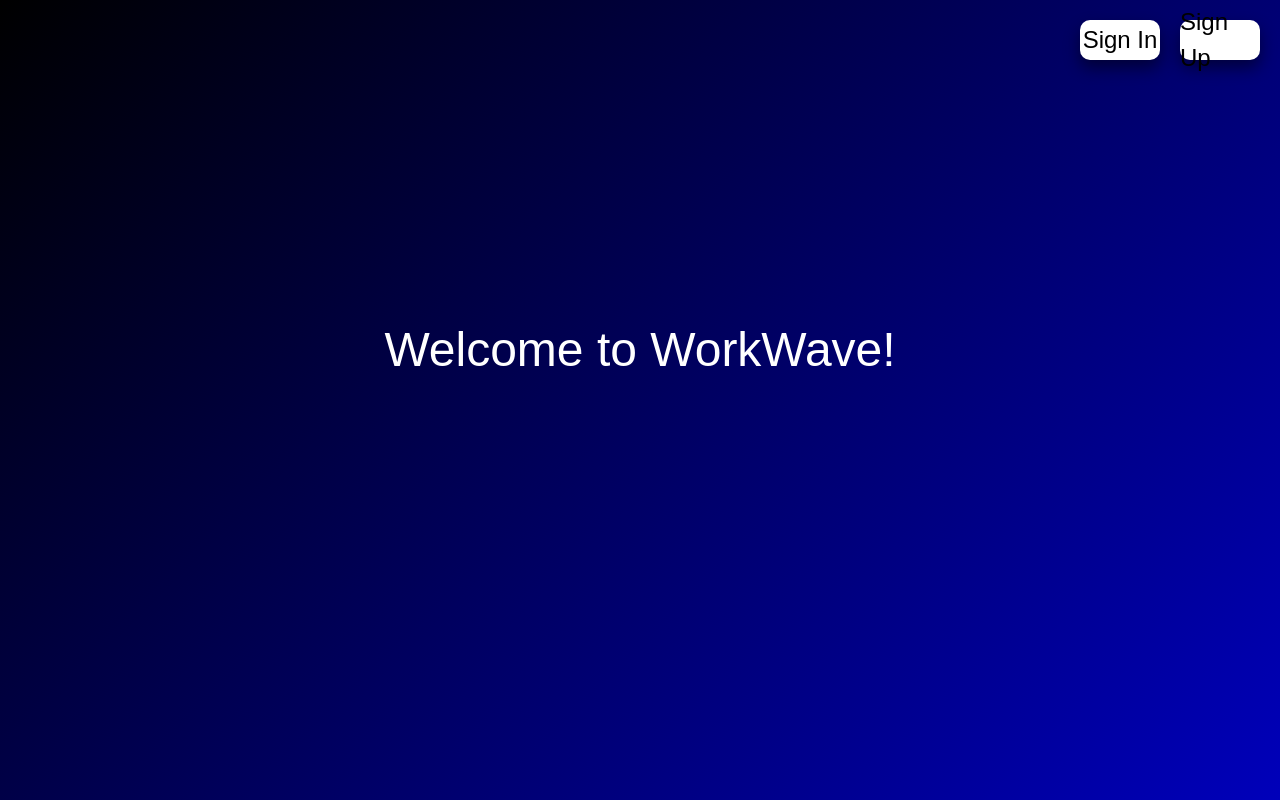
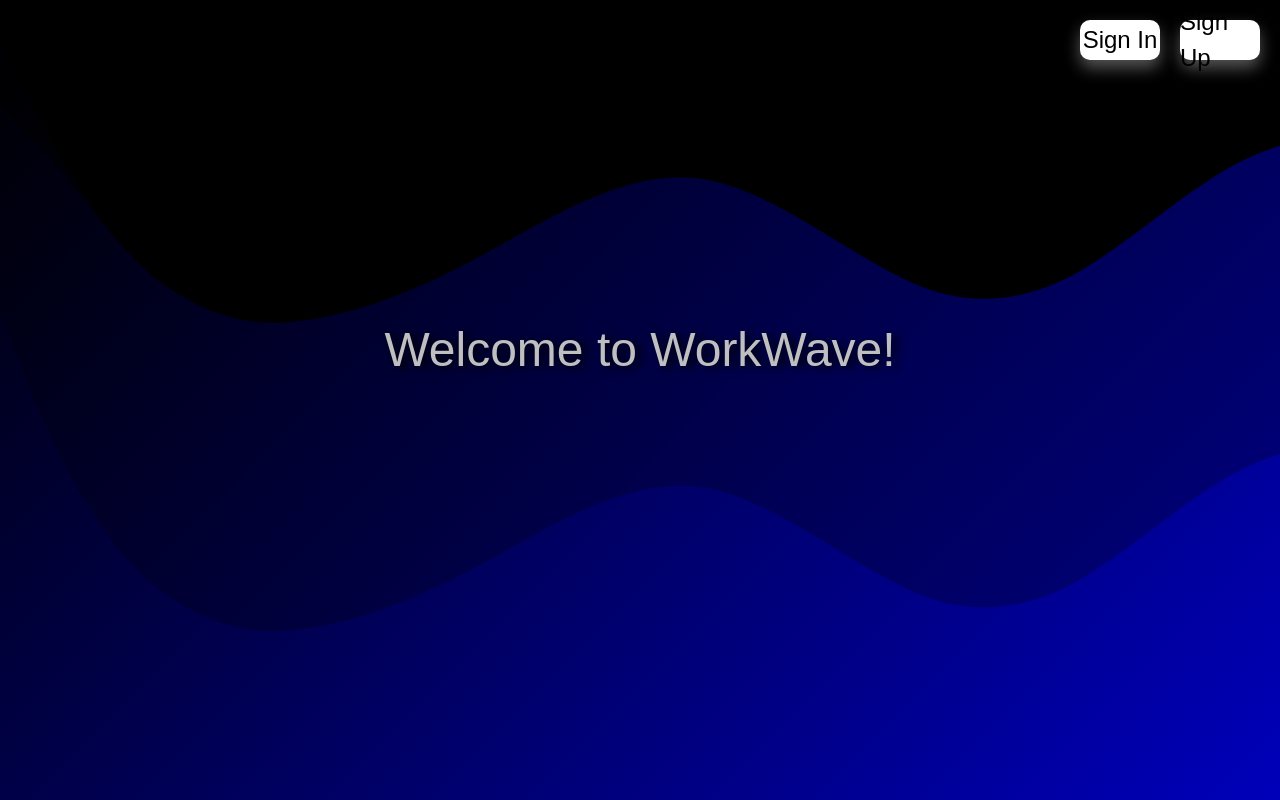
Before and after one commit to erikk03/workwave, a Next.js app: page / in a window 1280 px wide. Built offline with nearby package versions, Linux system fonts and the light colour scheme; a web font is replaced by a local one.

Commit message:
fix backgroung svg and add wave animation

```diff
--- a/styles/Home.module.css
+++ b/styles/Home.module.css
@@ -15,7 +15,7 @@
     height: 100%;
     top: 0;
     left: 0;
-    z-index: -1;
+    z-index: 0;
     background: url('/wave.svg') no-repeat center center;
     background-size: cover;
   }
@@ -24,6 +24,7 @@
     font-size: 3.0em;
     color: #ffffff;
     margin-bottom: 100px;
+    text-shadow: #000000 5px 2px 10px;
   }
 
   .blocksContainer {
@@ -42,13 +43,13 @@
     align-items: center;
     justify-content: center;
     border-radius:10px;
-    box-shadow: 0 8px 16px rgba(0, 0, 0, 0.466);
+    box-shadow: 0 8px 16px rgba(255, 255, 255, 0.332);
     transition: transform 0.3s, box-shadow 0.3s;
   }
 
   .block:hover {
     transform: translateY(-5px);
-    box-shadow: 0 8px 16px rgba(0, 0, 0, 0.463);
+    box-shadow: 0 8px 16px rgba(255, 255, 255, 0.552);
   }
 
   .blockHeader {
```
Also changed, not shown: public/wave.svg.
